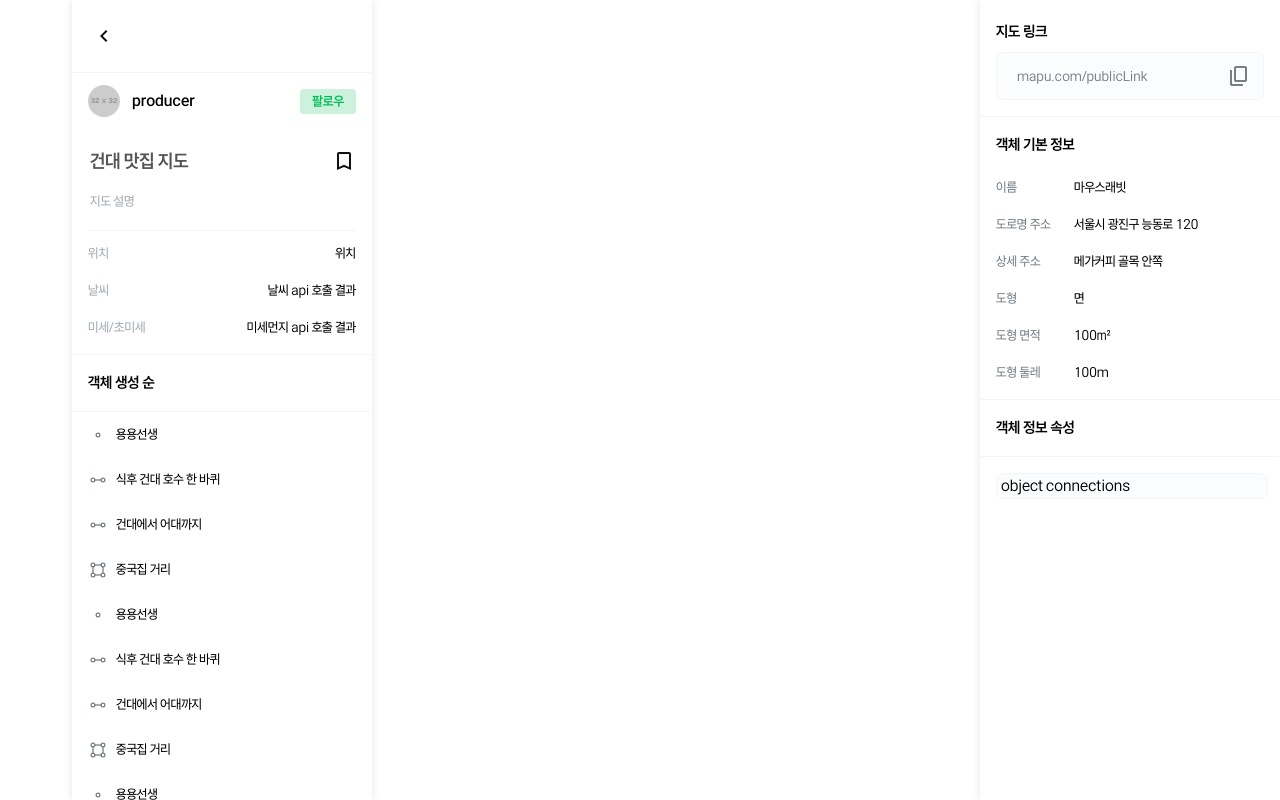
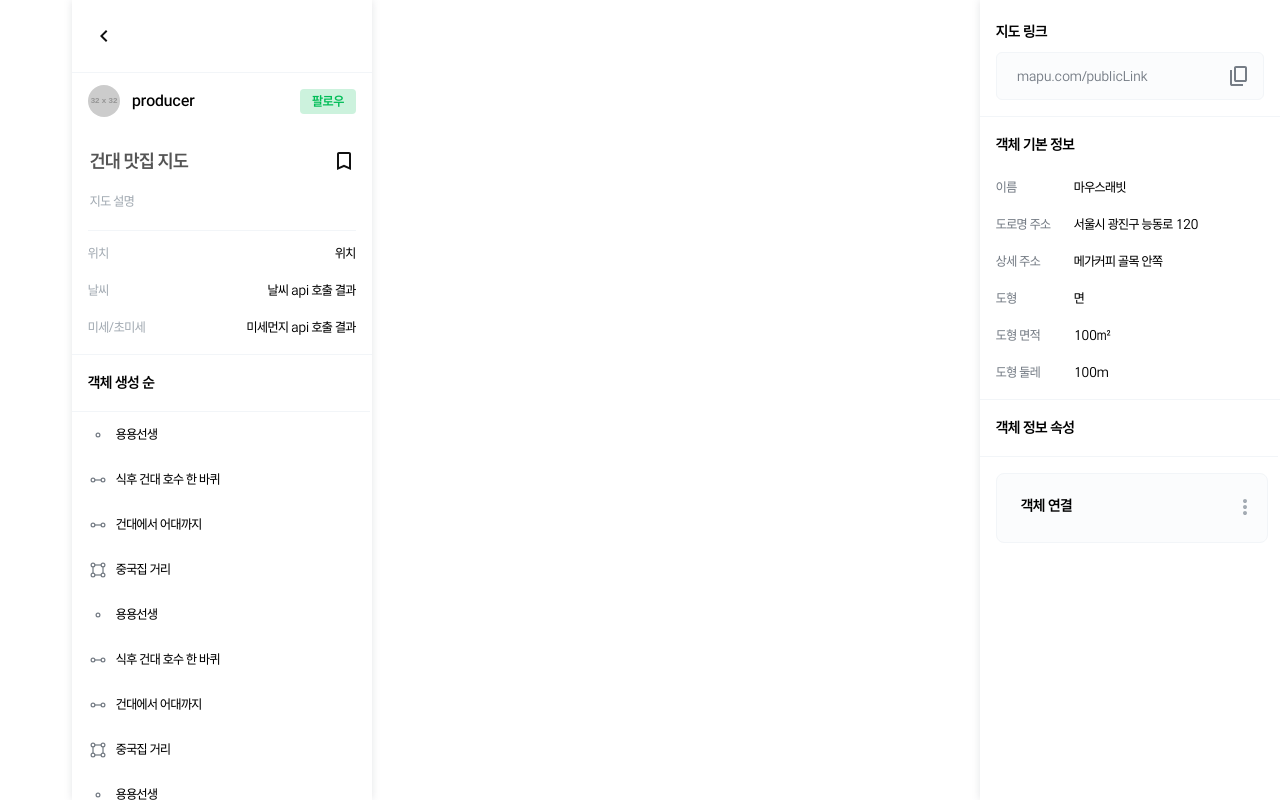
Before and after one commit to KUIT-MAPU/MAPU-Frontend, a React (Create React App) app: page /map/1/view in a window 1280 px wide. Built offline with nearby package versions, Linux system fonts and the light colour scheme; what typescript-cookie would draw is missing.

Commit message:
feat(ObjectPropertyBox): 객체 정보 속성 컴포넌트 공통 부분 스타일링

```diff
--- a/src/components/map/ObjectInfoPanel/OjbectPropertyContainer/ObjectPropertyBox.module.scss
+++ b/src/components/map/ObjectInfoPanel/OjbectPropertyContainer/ObjectPropertyBox.module.scss
@@ -6,3 +6,26 @@
   background: var(--gray_25);
   border: 1px solid var(--gray_50);
 }
+
+.propertyTitleContainer {
+  display: flex;
+  justify-content: space-between;
+  align-items: center;
+  padding: 16px 12px 20px 20px;
+
+  .propertyTitle {
+    font-size: 16px;
+    font-weight: 600;
+  }
+
+  .propertyMenuBtn {
+    height: 24px;
+    width: 24px;
+  }
+}
+
+.propertyBox {
+  display: flex;
+  flex-direction: column;
+  gap: 4px;
+}
--- a/src/components/map/ObjectInfoPanel/OjbectPropertyContainer/ObjectPropertyBox.tsx
+++ b/src/components/map/ObjectInfoPanel/OjbectPropertyContainer/ObjectPropertyBox.tsx
@@ -2,6 +2,7 @@ import styles from './ObjectPropertyBox.module.scss';
 import { ObjectOutline } from '../../../../types/map/object/ObjectOutline';
 import { ObjectPropertyType } from '../../../../types/enum/ObjectPropertyType';
 import { StarRating } from '../../../../types/map/object/StarRating';
+import MenuBtn from '../../../../assets/btn_menu_gray.svg';
 
 interface Props {
   type: ObjectPropertyType;
@@ -12,15 +13,43 @@ const ObjectPropertyBox: React.FC<Props> = ({ type, values }) => {
   //connections
   if (type === ObjectPropertyType.CONNECTION)
     return (
-      <div className={styles.objectPropertyBox}>object connections</div>
+      <div className={styles.objectPropertyBox}>
+        <div className={styles.propertyTitleContainer}>
+          <span className={styles.propertyTitle}>객체 연결</span>
+          <button type="button" className={styles.propertyMenuBtn}>
+            <img src={MenuBtn} alt="메뉴" />
+          </button>
+        </div>
+        <div className={styles.propertyBox}></div>
+      </div>
     );
 
   //tags
   if (type === ObjectPropertyType.TAG)
-    return <div className={styles.objectPropertyBox}>tags</div>;
+    return (
+      <div className={styles.objectPropertyBox}>
+        <div className={styles.propertyTitleContainer}>
+          <span className={styles.propertyTitle}>태그</span>
+          <button type="button" className={styles.propertyMenuBtn}>
+            <img src={MenuBtn} alt="메뉴" />
+          </button>
+        </div>
+        <div className={styles.propertyBox}></div>
+      </div>
+    );
 
   //star ratings
-  return <div className={styles.objectPropertyBox}>star rating</div>;
+  return (
+    <div className={styles.objectPropertyBox}>
+      <div className={styles.propertyTitleContainer}>
+        <span className={styles.propertyTitle}>별점</span>
+        <button type="button" className={styles.propertyMenuBtn}>
+          <img src={MenuBtn} alt="메뉴" />
+        </button>
+      </div>
+      <div className={styles.propertyBox}></div>
+    </div>
+  );
 };
 
 export default ObjectPropertyBox;
```
